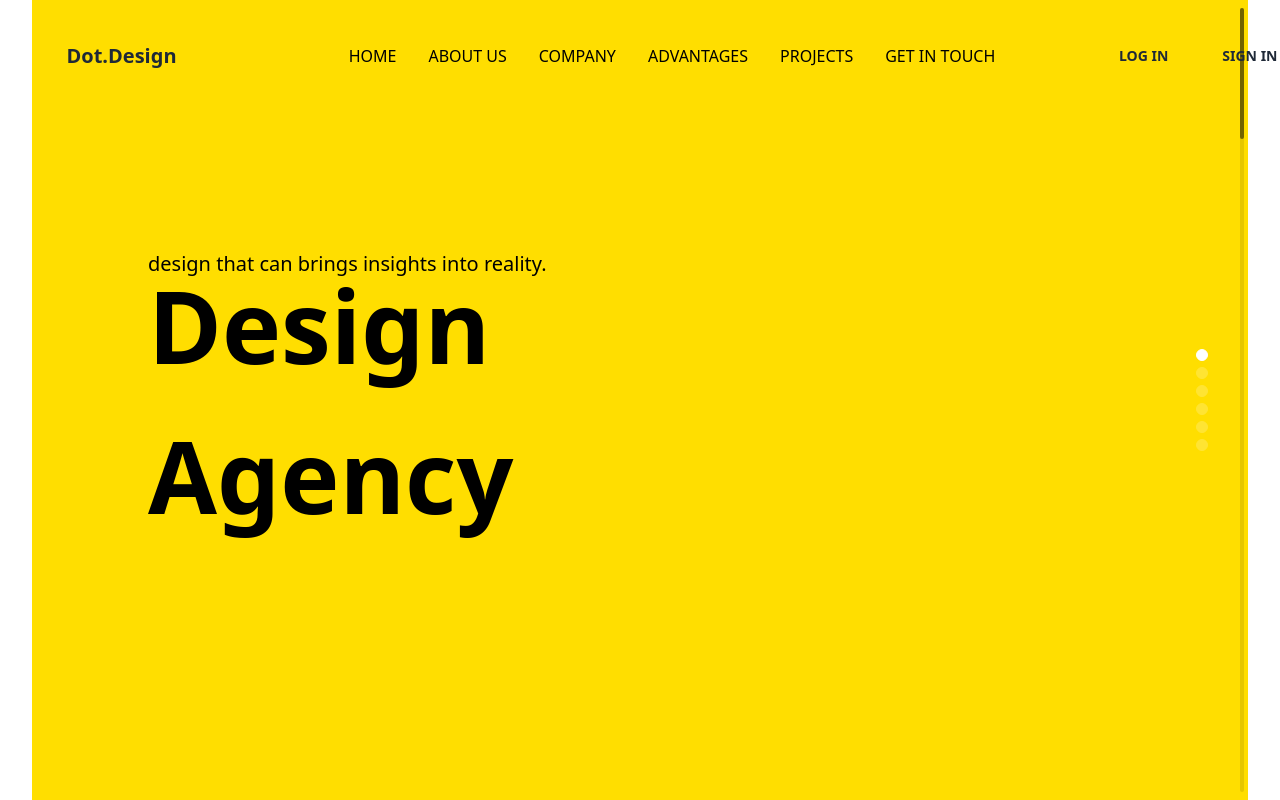
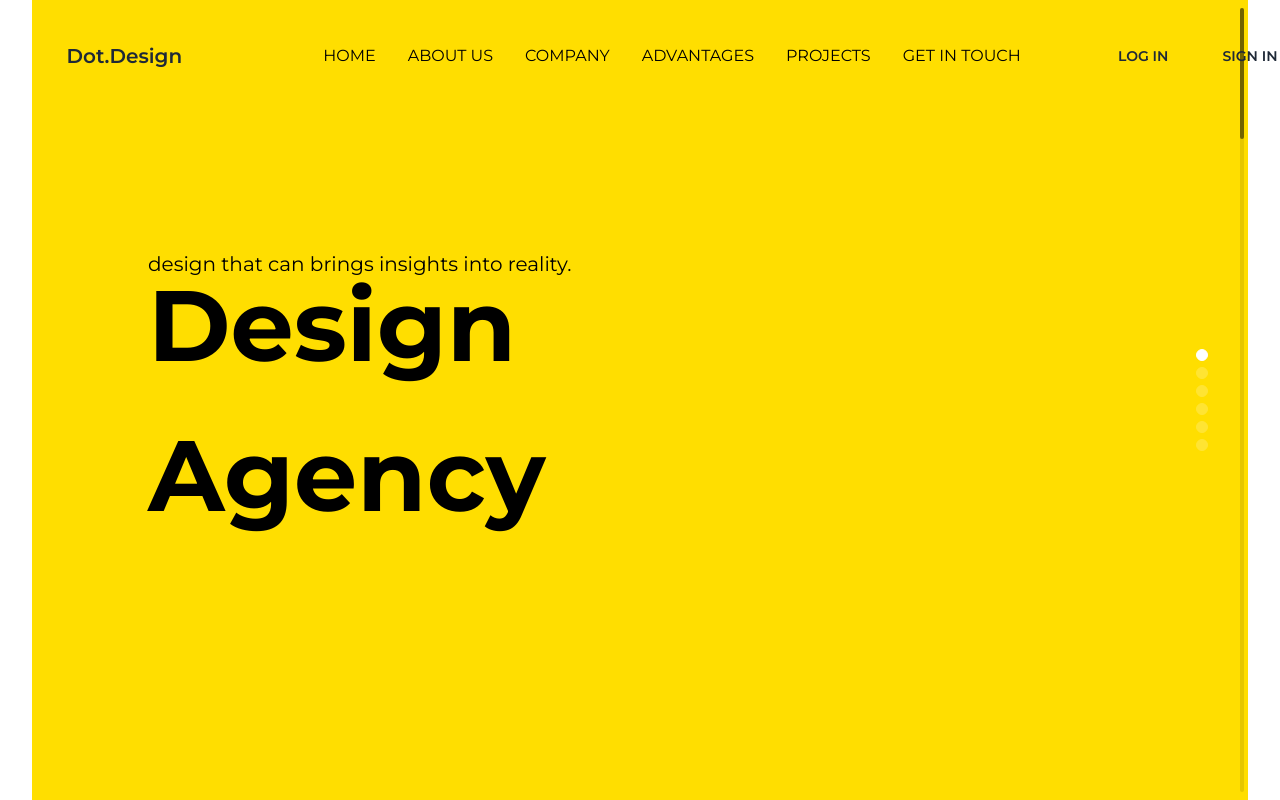
Before and after one commit to dipankar309/design-agency, a Next.js app: page / in a window 1280 px wide. Built offline with nearby package versions, Linux system fonts and the light colour scheme.

Commit message:
add some calass

```diff
--- a/components/parts/about.tsx
+++ b/components/parts/about.tsx
@@ -6,18 +6,18 @@ export default function About() {
       <div className="container mx-auto">
         <div className="contact-container">
         <h1 className="text-[#fff] text-7xl font-bold mb-8">About Us</h1>
-        <p className="text-[#fff] text-lg md:text-xl lg:text-[22px] text-left">
+        <p className="text-[#fff] text-lg md:text-xl lg:text-[22px] text-left leading-8 font-normal">
           Lorem Ipsum is simply dummy text of the printing and typesetting
           industry. Lorem Ipsum has been the industry's standard dummy text ever
           since the 1500s, when an unknown printer took a galley of type and
           scrambled it to make a type specimen book. It has survived not only
           five centuries, but also the leap into electronic typesetting,
-          remaining essentially unchanged. It was popularised in the 1960s with
-          the release of Letraset sheets containing Lorem Ipsum passages, and
-          more recently with desktop publishing software like Aldus PageMaker
+          remaining essentially unchanged. It was popularized in the 1960s with
+          the release of Leeriest sheets containing Lorem Ipsum passages, and
+          more recently with desktop publishing software like Lauds PageMaker
           including versions of Lorem Ipsum.
         </p>
-        <section className="btn-wrapper mt-10">
+        <section className="btn-wrapper mt-10 md:mt-16 lg:mt-24">
           <a
             href=""
               className="btn-primary"
--- a/package.json
+++ b/package.json
@@ -9,8 +9,11 @@
     "lint": "next lint"
   },
   "dependencies": {
+    "@next/font": "^13.3.1",
     "daisyui": "^2.50.0",
-    "next": "12.3.0",
+    "font": "^0.0.4",
+    "nent": "^0.7.0",
+    "next": "^12.3.0",
     "react": "18.2.0",
     "react-dom": "18.2.0",
     "swiper": "^9.2.0"
--- a/pages/index.tsx
+++ b/pages/index.tsx
@@ -8,8 +8,6 @@ import { Mousewheel } from 'swiper';
 import { FreeMode } from "swiper";
 import { Scrollbar } from "swiper";
 import { Pagination } from "swiper";
-
-
 
 
 import type { NextPage } from "next";
@@ -24,6 +22,8 @@ import Advantages from "../components/parts/advantages";
 import Contact from "../components/parts/contact";
 import Project from "../components/parts/project";
 
+
+
 const Home: NextPage = () => {
   return (
     <div className={styles.container}>
@@ -31,6 +31,10 @@ const Home: NextPage = () => {
         <title>Create Next App</title>
         <meta name="description" content="Generated by create next app" />
         <link rel="icon" href="/favicon.ico" />
+        <link rel="preconnect" href="https://fonts.googleapis.com"></link>
+        <link rel="preconnect" href="https://fonts.gstatic.com" ></link>
+        <link href="https://fonts.googleapis.com/css2?family=Montserrat:ital,wght@0,100;0,200;0,300;0,400;0,500;0,600;0,700;0,800;0,900;1,100;1,300;1,400;1,500;1,600;1,700;1,800;1,900&display=swap" rel="stylesheet"></link>
+
       </Head>
       <Nab />
 
@@ -42,7 +46,7 @@ const Home: NextPage = () => {
         scrollbar={true}
         parallax={true}
         speed={2000}
-        pagination={{clickable: true,}}
+        pagination={{ clickable: true, }}
         modules={[FreeMode, Scrollbar, Mousewheel, Pagination]}
         className="mySwiper"
         cssMode={true}
--- a/styles/Home.module.css
+++ b/styles/Home.module.css
@@ -6,6 +6,8 @@
   min-height: 100vh;
   padding: 4rem 0;
   flex: 1;
+
+
   display: flex;
   flex-direction: column;
   justify-content: center;
--- a/styles/globals.css
+++ b/styles/globals.css
@@ -2,16 +2,18 @@
 @import "tailwindcss/components";
 @import "tailwindcss/utilities";
 
-
 .Home_container__bCOhY{
   padding: 0px !important;
+}
+body{
+  font-family: montserrat;
 }
 
 /* common css */
 
 @layer base{
   p{
-    @apply text-left
+    @apply text-left font-["Montserrat"]
   }
 }
 
```
Also changed, not shown: 2 other files (tests, documents, lock files or other folders).
